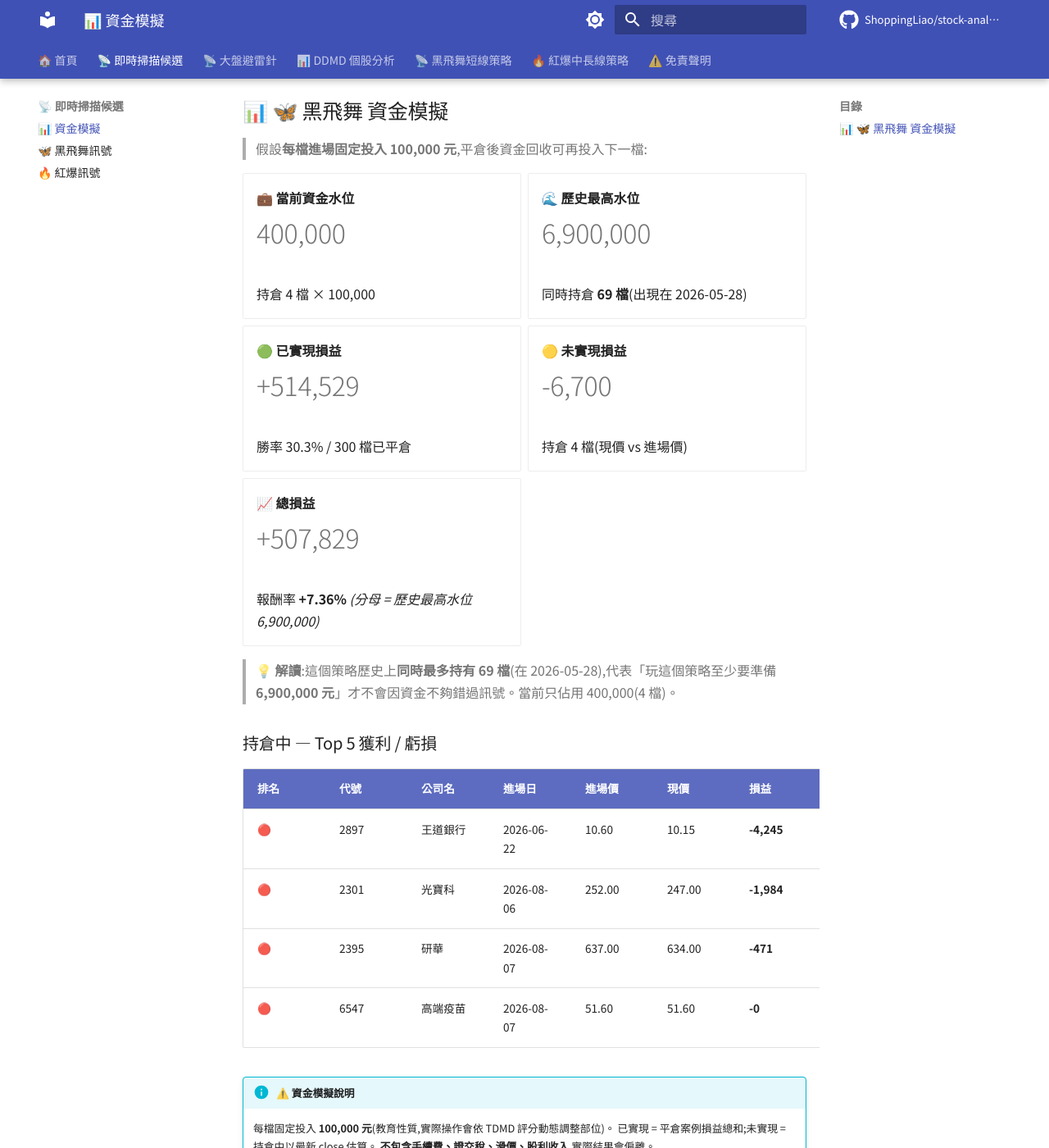
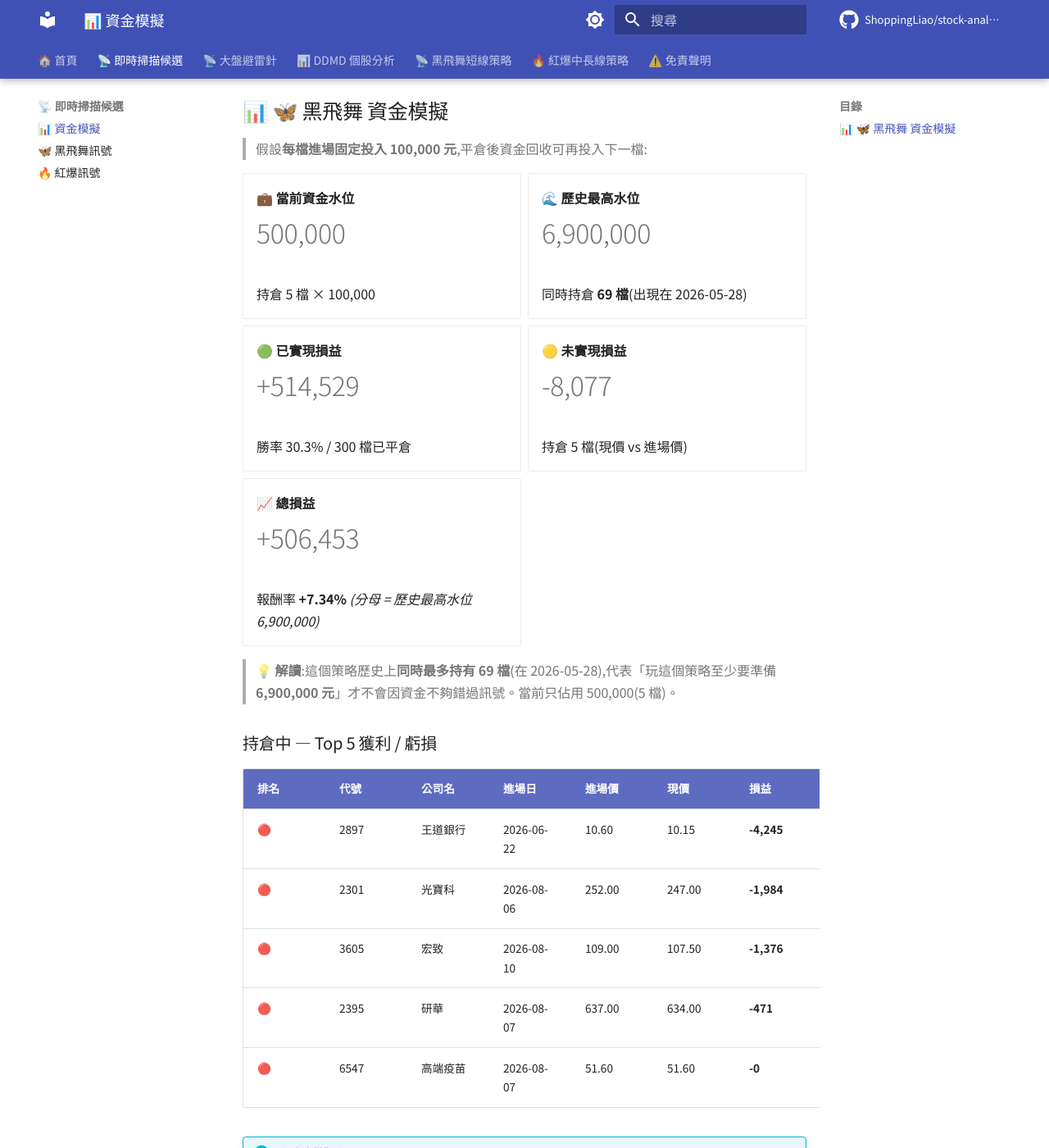
Before and after one commit to ShoppingLiao/stock-analysis-public, an MkDocs documentation site: the page built from docs/signals_capital.md, in a window 1280 px wide and 1400 px high, scrolled down 359 px. Shown: the whole window at 82% size. Built offline with MkDocs 1.6.1 and Material for MkDocs 9.7.7, drawn with Linux system fonts in a browser that asks for light colours; comment, search, counter and statistics services are not loaded; some of the changed text lies outside the part shown.

Commit message:
docs(signals): update BB + RB + capital (2026-08-10)

```diff
--- a/docs/signals_capital.md
+++ b/docs/signals_capital.md
@@ -17,9 +17,9 @@
 
 -   **💼 當前資金水位**
 
-    # 400,000
+    # 500,000
 
-    持倉 4 檔 × 100,000
+    持倉 5 檔 × 100,000
 
 -   **🌊 歷史最高水位**
 
@@ -35,19 +35,19 @@
 
 -   **🟡 未實現損益**
 
-    # -6,700
+    # -8,077
 
-    持倉 4 檔(現價 vs 進場價)
+    持倉 5 檔(現價 vs 進場價)
 
 -   **📈 總損益**
 
-    # +507,829
+    # +506,453
 
-    報酬率 **+7.36%** _(分母 = 歷史最高水位 6,900,000)_
+    報酬率 **+7.34%** _(分母 = 歷史最高水位 6,900,000)_
 
 </div>
 
-> **💡 解讀**:這個策略歷史上**同時最多持有 69 檔**(在 2026-05-28),代表「玩這個策略至少要準備 **6,900,000 元**」才不會因資金不夠錯過訊號。當前只佔用 400,000(4 檔)。
+> **💡 解讀**:這個策略歷史上**同時最多持有 69 檔**(在 2026-05-28),代表「玩這個策略至少要準備 **6,900,000 元**」才不會因資金不夠錯過訊號。當前只佔用 500,000(5 檔)。
 
 ### 持倉中 — Top 5 獲利 / 虧損
 
@@ -55,6 +55,7 @@
 |------|------|--------|--------|--------|------|------|-------|
 | 🔴 | 2897 | 王道銀行 | 2026-06-22 | 10.60 | 10.15 | **-4,245** | **-4.25%** |
 | 🔴 | 2301 | 光寶科 | 2026-08-06 | 252.00 | 247.00 | **-1,984** | **-1.98%** |
+| 🔴 | 3605 | 宏致 | 2026-08-10 | 109.00 | 107.50 | **-1,376** | **-1.38%** |
 | 🔴 | 2395 | 研華 | 2026-08-07 | 637.00 | 634.00 | **-471** | **-0.47%** |
 | 🔴 | 6547 | 高端疫苗 | 2026-08-07 | 51.60 | 51.60 | **-0** | **-0.00%** |
 
@@ -133,9 +134,9 @@
 
 -   **💼 當前資金水位**
 
-    # 2,800,000
+    # 2,900,000
 
-    BB 400,000 + RB 2,400,000
+    BB 500,000 + RB 2,400,000
 
 -   **🌊 兩策略歷史最高水位**
 
@@ -151,15 +152,15 @@
 
 -   **🟡 未實現損益**
 
-    # +55,779
+    # +54,403
 
-    BB -6,700 + RB +62,479
+    BB -8,077 + RB +62,479
 
 -   **📉 總損益**
 
-    # -55,386
+    # -56,763
 
-    報酬率 **-0.24%** _(分母 = 兩策略歷史最高水位)_
+    報酬率 **-0.25%** _(分母 = 兩策略歷史最高水位)_
 
 </div>
 
```
Also changed, not shown: docs/signals_black_butterfly.md (+13 -13 lines).
